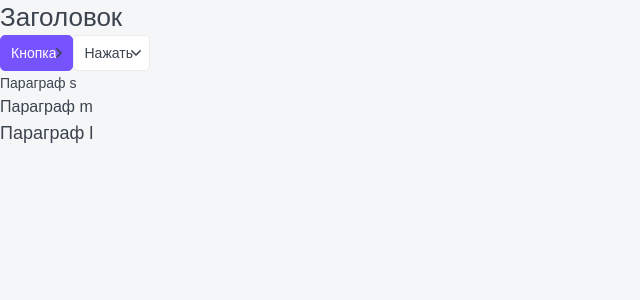
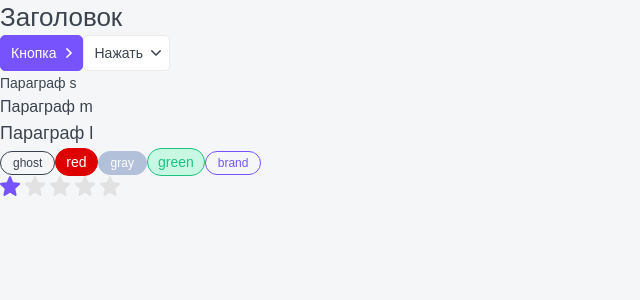
Before and after one commit to dwd0497/nextjs-ts, a Next.js app: page / in a window 1280 px wide. Shown: the top 300 px of the page, without its empty margins (0-640 px from the left). Built offline with nearby package versions, Linux system fonts and the light colour scheme; a web font is replaced by a local one.

Commit message:
* добавлен компонент Тег * добавлен компонент Рейтинг

```diff
--- a/components/Button/Button.module.scss
+++ b/components/Button/Button.module.scss
@@ -26,11 +26,9 @@
 		box-shadow: inset 0 0 10px rgba($c_black, 0.3);
 	}
 
-	.arrow {
+	&__arrow {
 		fill: $c_white;
-	}
 
-	&__arrow {
 		display: inline-block;
 
 		margin-left: 10px;
--- a/components/Button/Button.tsx
+++ b/components/Button/Button.tsx
@@ -1,4 +1,4 @@
-import React, { ButtonHTMLAttributes, DetailedHTMLProps, ReactNode } from 'react';
+import React, { ButtonHTMLAttributes, DetailedHTMLProps } from 'react';
 import styles from './Button.module.scss';
 import cn from "classnames";
 import ArrowIcon from "./arrow.svg";
@@ -19,7 +19,7 @@ export const Button = ({ appearance = 'primary', arrow = 'none', children, class
       {...restProps}
     >
       {children}
-      <ArrowIcon className={cn(styles.arrow__button, {[styles.button__arrow_down]: arrow === 'down'})} />
+      <ArrowIcon className={cn(styles.button__arrow, {[styles.button__arrow_down]: arrow === 'down'})} />
     </button>
   );
 };
--- a/components/Heading/Heading.module.scss
+++ b/components/Heading/Heading.module.scss
@@ -6,7 +6,7 @@
 
 .h2 {
 	font-size: 20px;
-	font-weight: 600;
+	font-weight: 500;
 	line-height: 27px;
 }
 
--- a/components/Paragraph/Paragraph.tsx
+++ b/components/Paragraph/Paragraph.tsx
@@ -18,5 +18,3 @@ export const Paragraph = ({size = 'm', className, children, ...restProps}: IPara
     {children}
   </p>;
 };
-
-export default Paragraph;
--- /dev/null
+++ b/components/Rating/Rating.module.scss
@@ -0,0 +1,29 @@
+@import "styles/vars";
+
+.rating {
+	display: flex;
+
+	&__item {
+		padding-right: 5px;
+
+		&:last-of-type {
+			padding-right: 0;
+		}
+	}
+
+	&__star {
+		display: block;
+
+		&_editable {
+			cursor: pointer;
+		}
+
+		&:not(&_editable) {
+			outline: none;
+		}
+
+		&_filled {
+			fill: $c_brand;
+		}
+	}
+}
--- /dev/null
+++ b/components/Rating/Rating.tsx
@@ -0,0 +1,53 @@
+import React, { DetailedHTMLProps, HTMLAttributes, useState } from 'react';
+import styles from './Rating.module.scss';
+import Star from './star.svg';
+import cn from "classnames";
+
+interface IButton extends DetailedHTMLProps<HTMLAttributes<HTMLUListElement>, HTMLUListElement> {
+  rating: number,
+  setRating: (rating:number) => void,
+  isEditable?: Boolean,
+}
+
+export const Rating = ({ rating, setRating, isEditable = false, ...restProps }: IButton) => {
+
+  const [rawRating, setRawRating] = useState<number>(rating);
+
+  return (
+    <ul className={styles.rating} {...restProps}>
+      {new Array(5).fill(<></>).map((item, i) => {
+        return (
+          <li
+            key={i}
+            className={styles.rating__item}
+            onMouseEnter={() => isEditable && setRawRating(i + 1)}
+            onMouseLeave={() => isEditable && setRawRating(rating)}
+          >
+            <Star
+              className={cn(
+                styles.rating__star,
+                {
+                  [styles.rating__star_editable]: isEditable,
+                  [styles.rating__star_filled]: rawRating > i
+                }
+              )}
+              onClick={() => {
+                if (isEditable) {
+                  setRating(i + 1);
+                  setRawRating(i + 1);
+                }
+              }}
+              onKeyDown={(e: React.KeyboardEvent<SVGElement>) => {
+                if (e.code === 'Space' && isEditable) {
+                  setRating(i + 1);
+                  setRawRating(i + 1);
+                }
+              }}
+              tabIndex={isEditable ? 0 : -1 }
+            />
+          </li>
+        );
+      })}
+    </ul>
+  );
+};
--- /dev/null
+++ b/components/Tag/Tag.module.scss
@@ -0,0 +1,53 @@
+@import "styles/vars";
+
+.tag {
+	display: inline-block;
+
+	border: 1px solid;
+	border-radius: 20px;
+
+	&_s {
+		padding: 5px 12px;
+
+		font-size: 12px;
+		line-height: 12px;
+	}
+
+	&_m {
+		padding: 6px 10px;
+
+		font-size: 14px;
+		font-weight: 500;
+		line-height: 14px;
+	}
+
+	&_ghost {
+		color: $c_text;
+		border-color: $c_text;
+		background: transparent;
+	}
+
+	&_red {
+		color: $c_white;
+		border-color: #DE0000;
+		background: #DE0000;
+	}
+
+	&_gray {
+		color: $c_white;
+		border-color: #B3C0D9;
+		background: #B3C0D9;
+	}
+
+	&_green {
+		color: $c_success;
+		border-color: $c_success;
+		background: $c_green-light;
+	}
+
+	&_brand {
+		color: $c_brand;
+		border-color: $c_brand;
+		background: transparent;
+	}
+}
--- /dev/null
+++ b/components/Tag/Tag.tsx
@@ -0,0 +1,31 @@
+import React, { DetailedHTMLProps, HTMLAttributes } from 'react';
+import cn from "classnames";
+import styles from "./Tag.module.scss";
+
+interface ITag extends DetailedHTMLProps<HTMLAttributes<HTMLDivElement>, HTMLDivElement> {
+  tagColor?: 'ghost' | 'red' | 'gray' | 'green' | 'brand',
+  size?: 's' | 'm',
+}
+
+export const Tag = ({tagColor = 'brand', size = 's', className, children, ...restProps}: ITag) => {
+  return (
+    <div
+      className={cn(
+        styles.tag,
+        {
+          [styles.tag_s]: size === 's',
+          [styles.tag_m]: size === 'm',
+          [styles.tag_ghost]: tagColor === 'ghost',
+          [styles.tag_red]: tagColor === 'red',
+          [styles.tag_gray]: tagColor === 'gray',
+          [styles.tag_green]: tagColor === 'green',
+          [styles.tag_brand]: tagColor === 'brand',
+        },
+        className
+      )}
+      {...restProps}
+    >
+      {children}
+    </div>
+  );
+};
--- a/components/index.ts
+++ b/components/index.ts
@@ -1,3 +1,5 @@
 export * from "./Heading/Heading";
 export * from "./Button/Button";
 export * from "./Paragraph/Paragraph";
+export * from "./Tag/Tag";
+export * from "./Rating/Rating";
--- a/package.json
+++ b/package.json
@@ -20,6 +20,7 @@
     "@types/react": "^17.0.38",
     "eslint": "8.8.0",
     "eslint-config-next": "12.0.10",
+    "eslint-plugin-react-hooks": "^4.3.0",
     "postcss-scss": "^4.0.3",
     "sass": "^1.49.7",
     "stylelint": "^14.3.0",
--- a/pages/index.tsx
+++ b/pages/index.tsx
@@ -1,6 +1,9 @@
-import { Button, Heading, Paragraph } from "../components";
+import { Button, Heading, Paragraph, Rating, Tag } from "../components";
+import { useState } from "react";
 
 export default function Home() {
+  const [rating, setRaring] = useState<number>(1);
+
   return (
     <>
       <Heading tag="h1">Заголовок</Heading>
@@ -9,6 +12,14 @@ export default function Home() {
       <Paragraph size="s">Параграф s</Paragraph>
       <Paragraph>Параграф m</Paragraph>
       <Paragraph size="l">Параграф l</Paragraph>
+      <Tag tagColor="ghost">ghost</Tag>
+      <Tag size="m" tagColor="red">red</Tag>
+      <Tag tagColor="gray">gray</Tag>
+      <Tag size="m" tagColor="green">green</Tag>
+      <Tag tagColor="brand">brand</Tag>
+      <div>
+        <Rating rating={rating} setRating={setRaring} isEditable />
+      </div>
     </>
   );
 }
```
Also changed, not shown: .eslintrc.json, components/Rating/star.svg (added), 1 other file (tests, documents, lock files or other folders).
